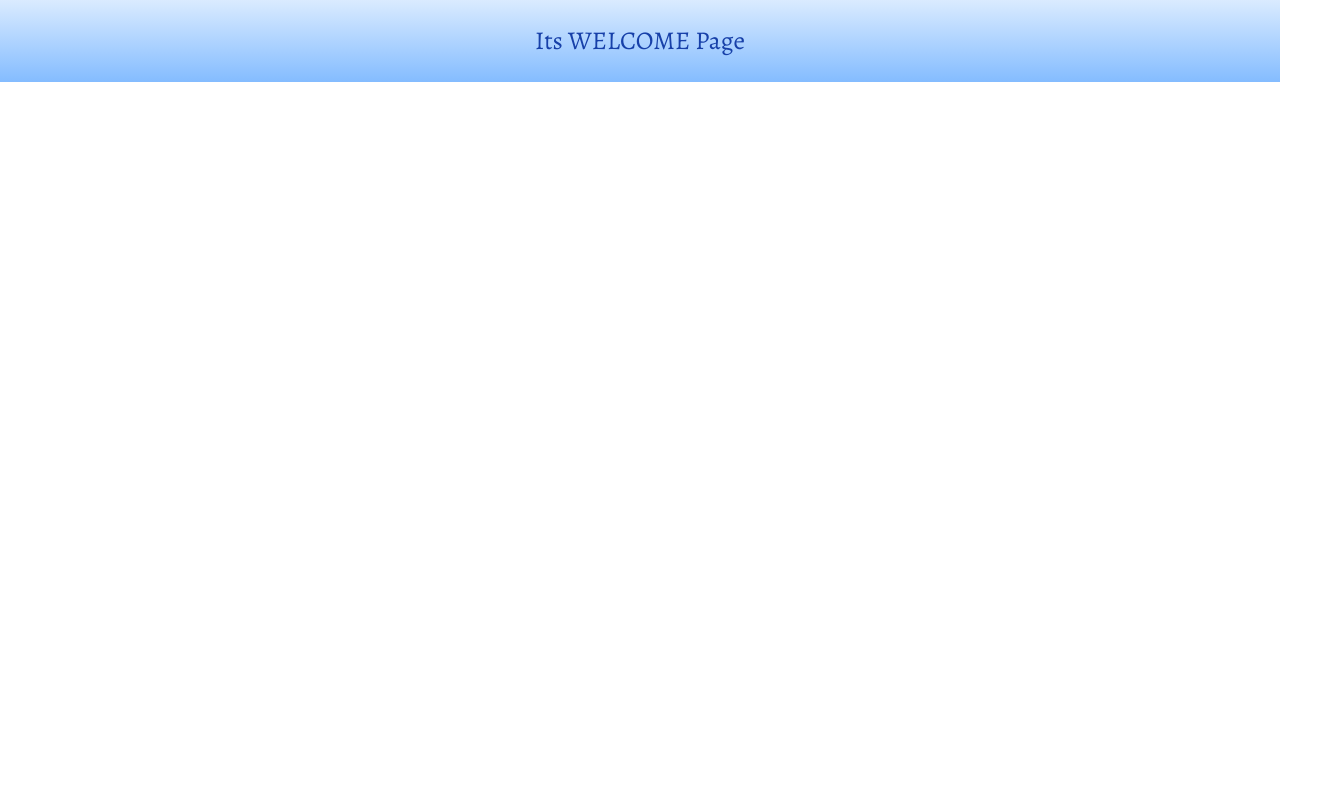
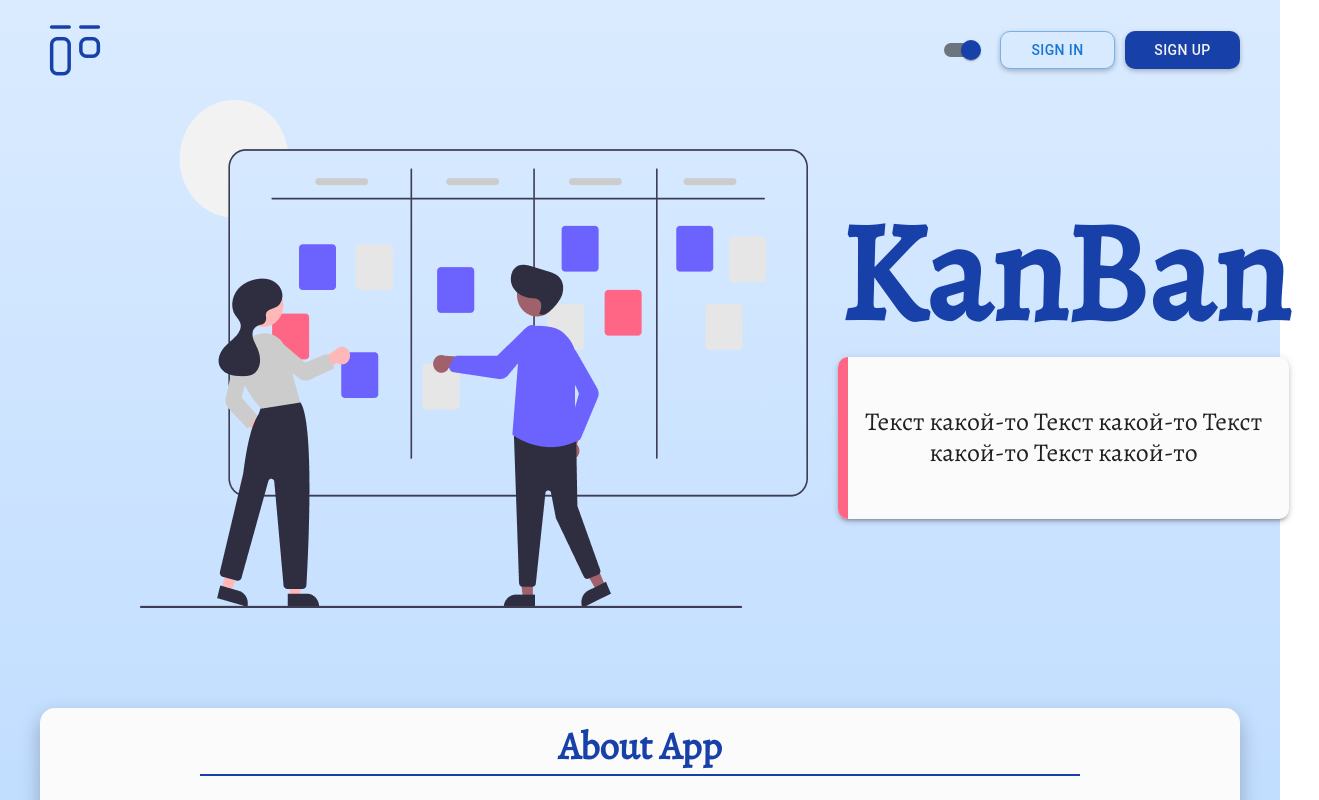
Before and after one commit to Verbena336/project-management-app, a React (Create React App) app in the folder project-management-app/: page /welcome in a window 1280 px wide. Shown: the top 800 px of the page, 1319 px wide, since content can reach past the window. Built offline with nearby package versions, Linux system fonts and the light colour scheme.

Commit message:
fix: fix welcome page styles

```diff
--- /dev/null
+++ b/project-management-app/src/components/AppLayout/index.module.scss
@@ -0,0 +1,6 @@
+.page {
+    display: flex;
+    flex-direction: column;
+    min-height: 100vh;
+    background: linear-gradient(180deg, #daebff 0%, #84bcff 100%);
+}
--- a/project-management-app/src/components/AppLayout/index.tsx
+++ b/project-management-app/src/components/AppLayout/index.tsx
@@ -1,17 +1,21 @@
 import React from 'react';
 
-import AppHeader from 'components/Header';
-import AppMain from 'components/Main';
-import AppFooter from 'components/Footer';
+import Header from 'components/Header';
+import Main from 'components/Main';
+import Footer from 'components/Footer';
+
+import styles from './index.module.scss';
 
 import { LayoutContent } from 'types';
 
+const { page } = styles;
+
 const AppLayout = ({ children }: LayoutContent) => (
-  <>
-    <AppHeader />
-    <AppMain>{children}</AppMain>
-    <AppFooter />
-  </>
+  <div className={page}>
+    <Header />
+    <Main>{children}</Main>
+    <Footer />
+  </div>
 );
 
 export default AppLayout;
--- a/project-management-app/src/components/AppRoutes/constants.tsx
+++ b/project-management-app/src/components/AppRoutes/constants.tsx
@@ -3,14 +3,14 @@ import SignInPage from 'pages/SignInPage';
 import SignUpPage from 'pages/SignUpPage';
 import Page404 from 'pages/page404';
 
-import WelcomePage from './plugs/WelcomePage';
+import Welcome from 'pages/Welcome';
 import BoardsPage from './plugs/BoardsPage';
 import EditProfilePage from './plugs/EditProfilePage';
 
 import { PATH } from './types';
 
 export const PAGES_FOR_ROUTES = [
-  { path: PATH.WELCOME, page: <WelcomePage /> },
+  { path: PATH.WELCOME, page: <Welcome /> },
   { path: PATH.ROOT, page: <RootRedirect /> },
   { path: PATH.BOARDS, page: <BoardsPage /> },
   { path: PATH.BOARDS_ID, page: <BoardsPage /> },
--- a/project-management-app/src/components/Main/index.module.scss
+++ b/project-management-app/src/components/Main/index.module.scss
@@ -1,5 +1,4 @@
 .main {
   width: 100%;
-  flex: 1 0 auto;
-  margin-bottom: 70px;
+  flex: 1 0 100%;
 }
--- a/project-management-app/src/index.css
+++ b/project-management-app/src/index.css
@@ -18,19 +18,8 @@ img {
 }
 
 body {
-  font-family: -apple-system, BlinkMacSystemFont, 'Segoe UI', 'Roboto', 'Oxygen', 'Ubuntu',
-    'Cantarell', 'Fira Sans', 'Droid Sans', 'Helvetica Neue', sans-serif;
   -webkit-font-smoothing: antialiased;
   -moz-osx-font-smoothing: grayscale;
   scroll-behavior: smooth;
   text-rendering: optimizeSpeed;
-  min-height: 100vh;
 }
-
-#root {
-  display: flex;
-  flex-direction: column;
-  justify-content: space-between;
-  align-items: center;
-  background: linear-gradient(180deg, #daebff 0%, #84bcff 100%);
-}
--- a/project-management-app/src/pages/Welcome/components/AboutSchool/index.module.scss
+++ b/project-management-app/src/pages/Welcome/components/AboutSchool/index.module.scss
@@ -1,3 +1,7 @@
+.wrapper {
+  padding-bottom: 70px;
+}
+
 .about {
   margin-top: 30px;
 }
--- a/project-management-app/src/pages/Welcome/components/AboutSchool/index.tsx
+++ b/project-management-app/src/pages/Welcome/components/AboutSchool/index.tsx
@@ -4,9 +4,10 @@ import MainPaper from 'components/MainPaper';
 
 import styles from './index.module.scss';
 
-const { about, content, text, line } = styles;
+const { about, content, text, line, wrapper } = styles;
 
 const AboutSchool = () => (
+  <div className={wrapper}>
     <section className="section">
       <h2 className="title">About School</h2>
       <div className={about}>
@@ -22,6 +23,7 @@ const AboutSchool = () => (
         </MainPaper>
       </div>
     </section>
+  </div>
 );
 
 export default AboutSchool;
```
Lines whose indentation alone changed are shown as unchanged.
